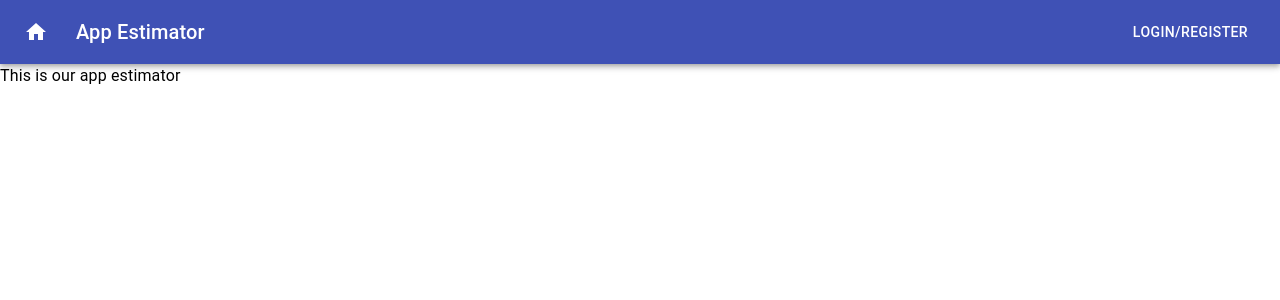
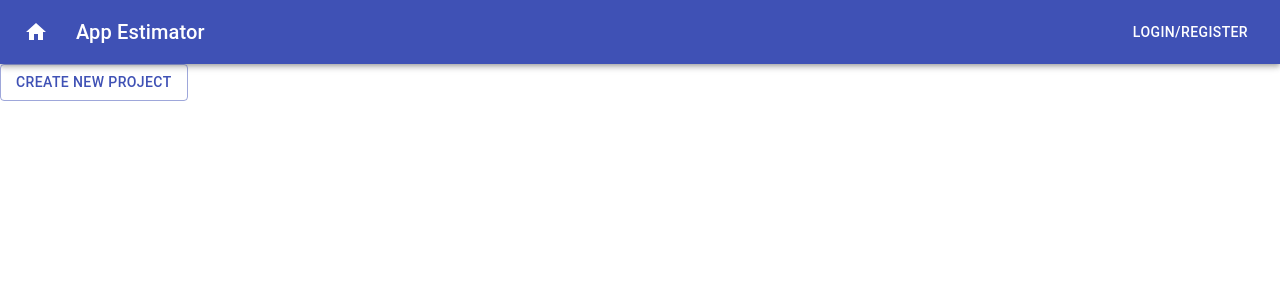
Before and after one commit to KeyboardWarrior76/Final_Project, a React (Create React App) app in the folder client/: page / in a window 1280 px wide. Shown: the top 300 px of the page. Built offline with nearby package versions, Linux system fonts and the light colour scheme.

Commit message:
Figuring out the layout before we start making the beef

```diff
--- a/client/src/App.js
+++ b/client/src/App.js
@@ -1,16 +1,16 @@
 import React from 'react';
 import './App.css';
 import {Route, Switch} from 'react-router-dom';
-import Navbar from './components/shared/navbar/Navbar';
-import NoMatch from './components/shared/NoMatch';
-import Estimator from './components/shared/Estimator';
+import Navbar from './components/navbar/Navbar';
+import NoMatch from './components/NoMatch';
+import Home from './components/Home';
 
 const App = () => (
 
     <>
       <Navbar/>
       <Switch>
-        <Route exact path='/' component={Estimator}/>
+        <Route exact path='/' component={Home}/>
         <Route component={NoMatch}/>
       </Switch>
     </>
--- /dev/null
+++ b/client/src/components/Home.js
@@ -0,0 +1,18 @@
+import React, {Component} from 'react';
+import Button from '@material-ui/core/Button';
+import Grid from '@material-ui/core/Grid';
+
+export default class Home extends Component {
+
+
+render() {
+
+return(
+    <>
+      <Grid container>
+        <Button variant='outlined' color='primary'>Create New Project</Button>
+      </Grid>
+    </>
+    )
+  }
+}
--- a/client/src/components/shared/Estimator.js
+++ /dev/null
@@ -1,11 +0,0 @@
-import React from 'react';
-import Typography from '@material-ui/core/Typography';
-
-const Estimator = () => (
-
-    <>
-      <Typography>This is our app estimator</Typography>
-    </>
-)
-
-export default Estimator;
```
Also changed, not shown: client/src/components/project/Project.js (added, +14 -0 lines), client/src/components/NoMatch.js (renamed from client/src/components/shared/NoMatch.js), client/src/components/navbar/Navbar.js (renamed from client/src/components/shared/navbar/Navbar.js).
